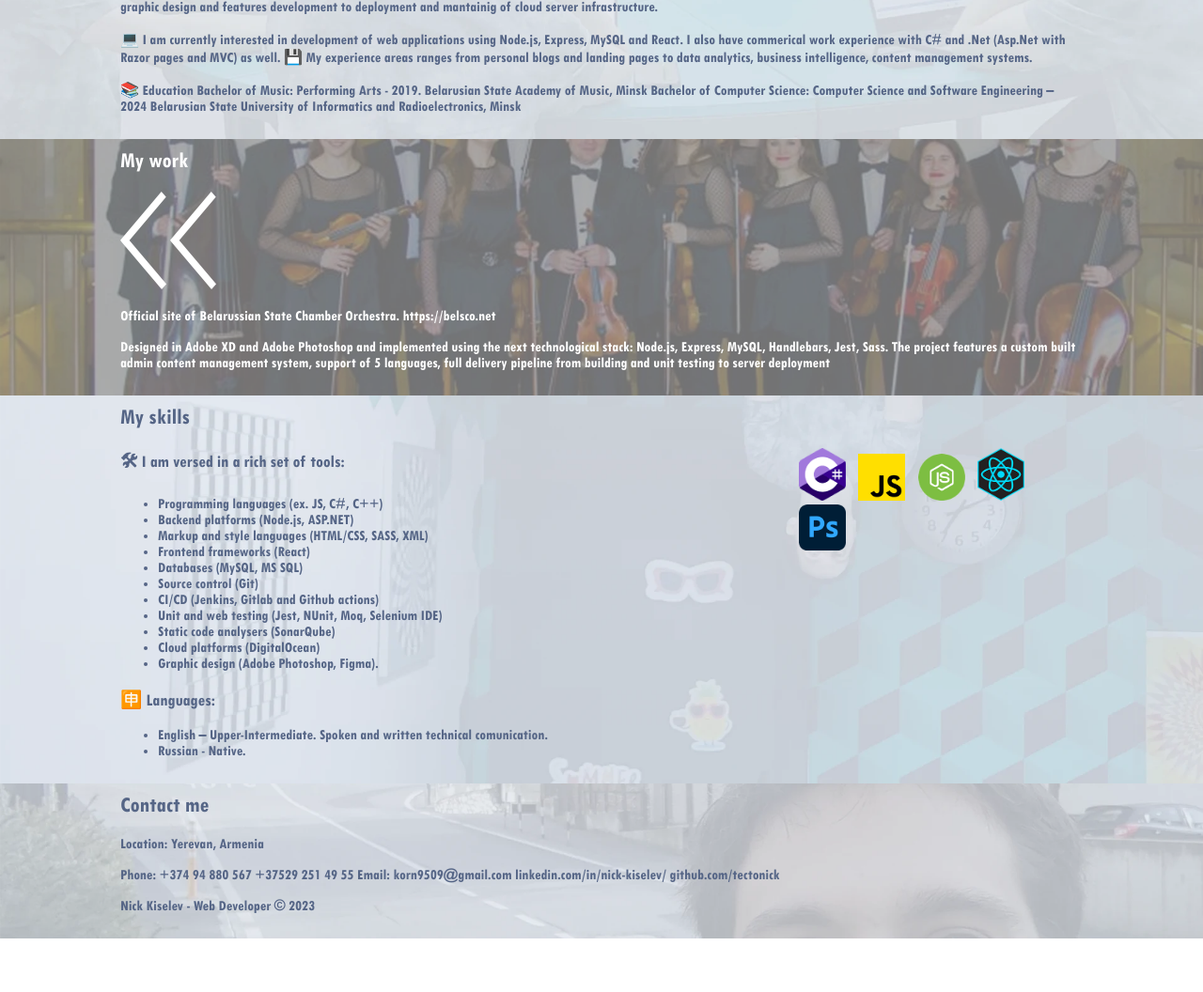
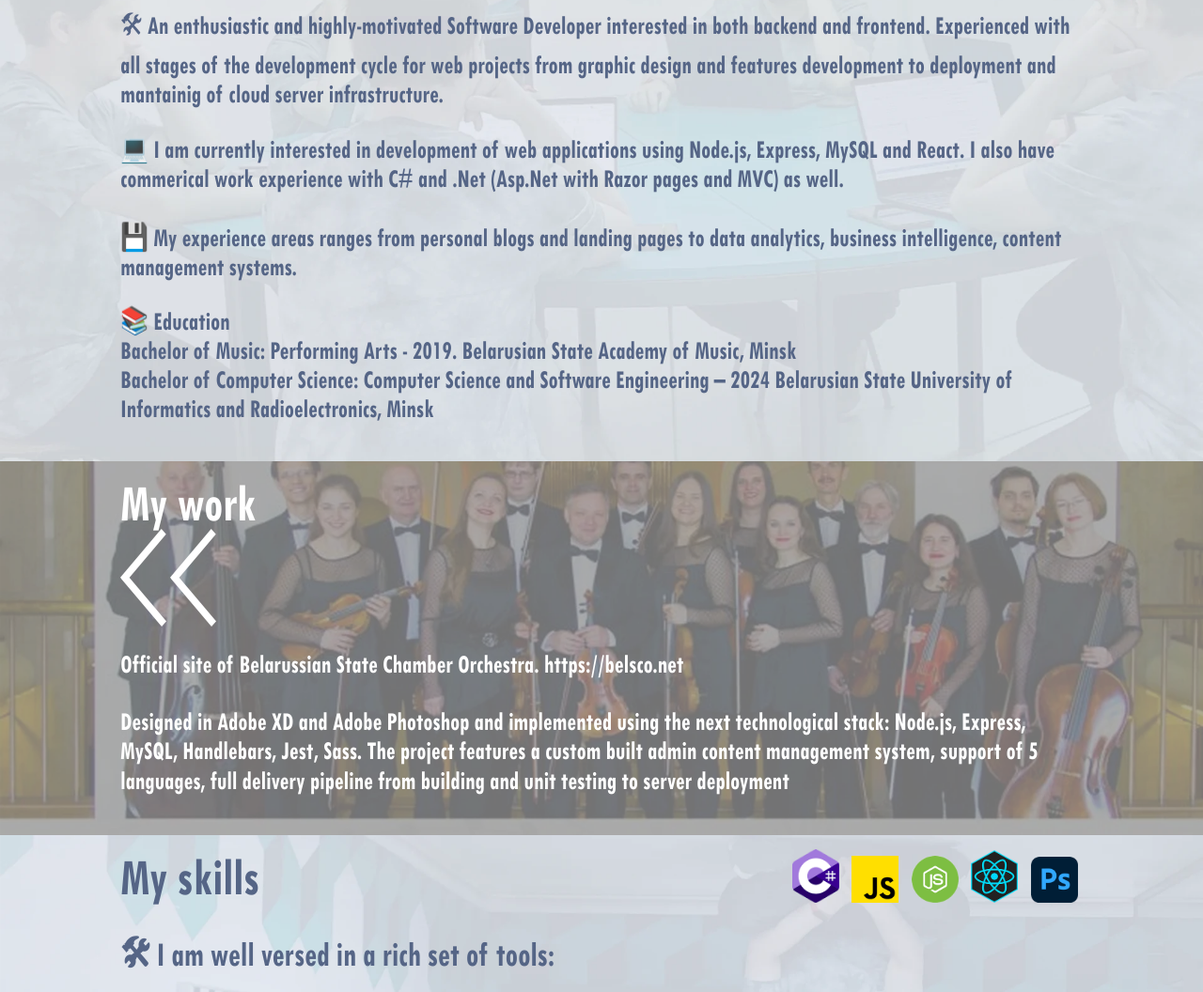
Before and after one commit to tectonick/portfolio, a website: page public/index.html in a window 1280 px wide. Shown: the part 784-1840 px from the top of the page at 94% size. Before the commit the page ends 1783 px from the top, so only its background shows below. Drawn offline with Linux system fonts and the light colour scheme.

Commit message:
text blocks

```diff
--- a/public/index.html
+++ b/public/index.html
@@ -59,13 +59,15 @@
             💻 I am currently interested in development of web applications using
             Node.js, Express, MySQL and React. I also have commerical work
             experience with C# and .Net (Asp.Net with Razor pages and MVC) as well.
+        </p>
+        <p>
             💾 My experience areas ranges from personal blogs and landing pages to
             data analytics, business intelligence, content management systems.
         </p>
         <p>
-            📚 Education Bachelor of Music: Performing Arts - 2019. Belarusian State
-            Academy of Music, Minsk Bachelor of Computer Science: Computer Science
-            and Software Engineering – 2024 Belarusian State University of
+            📚 Education <br>
+            Bachelor of Music: Performing Arts - 2019. Belarusian State Academy of Music, Minsk <br>
+            Bachelor of Computer Science: Computer Science and Software Engineering – 2024 Belarusian State University of
             Informatics and Radioelectronics, Minsk
         </p>
     </section>
@@ -101,7 +103,7 @@
         </div>
 
         <h3>
-            🛠 I am versed in a rich set of tools:</h3>
+            🛠 I am well versed in a rich set of tools:</h3>
         <ul>
             <li>
                 Programming languages (ex. JS, C#, C++)
@@ -151,25 +153,30 @@
 
     <section id="contacts">
         <h2>Contact me</h2>
+        <div id="contacts-links">
             <p>
                 Location: Yerevan, Armenia
             </p>
             <a href="tel:+37494880567">
-            Phone: +374 94 880 567
+                Phone: +374 94 88 05 67
             </a>
-        <a href="tel:+375292514955">
-            +37529 251 49 55
+            <a class="shift-right" href="tel:+375292514955">
+                +375 29 251 49 55
             </a>
             <a href="mailto:korn9509@gmail.com">
                 Email: korn9509@gmail.com
             </a>
+            <div class="right-block">
                 <a href="https://linkedin.com/in/nick-kiselev/" target="_blank">
                     linkedin.com/in/nick-kiselev/
                 </a>
                 <a href="https://github.com/tectonick/" target="_blank">
                     github.com/tectonick
                 </a>
-        <p>Nick Kiselev - Web Developer © 2023</p>
+            </div>
+        </div>
+
+        <p id="footer-text">Nick Kiselev - Web Developer © 2023</p>
     </section>
 </body>
 
--- a/public/style.css
+++ b/public/style.css
@@ -55,10 +55,14 @@ nav ul li {
     color: var(--secondary-color);
 }
 
+
+h1, h2, h3, p, li, a {
+    transform: scale(1, 1.2);
+}
+
 h1 {
     font-size: 2.8rem;
     margin: 30px 0;
-    transform: scale(1, 1.2);
 }
 
 #promo {
@@ -193,6 +197,7 @@ header {
 
 #skills {
     background: url("img/backgrounds/skills-back.webp");
+    position: relative;
 }
 
 #skill-logos img {
@@ -201,8 +206,48 @@ header {
 }
 
 #skill-logos {
-    max-width: 30%;
-    float: right;
+    display: none;
+    position: absolute;
+    top: 15px;
+    right: 10%;
+}
+
+#contacts a, #contacts p {
+    display: block;
+    margin-bottom: 30px;
+    font-size: 2rem;
+}
+
+#contacts a.shift-right{
+    padding-left: 83px;
+}
+
+#footer-text {
+    padding: 30% 0 2% 0;
+}
+
+#contacts-links .right-block {
+    position: relative;
+    top: 0;
+    right: 0;
+}
+
+@media (min-width:900px) {
+    #contacts-links .right-block {
+        position: absolute;
+        top: 0;
+        right: 30%;
+    }
+}
+
+#contacts-links {
+    position: relative;
+}
+
+@media (min-width:600px) {
+    #skill-logos {
+        display: block;
+    }
 }
 
 #contacts {
@@ -210,8 +255,30 @@ header {
 }
 
 section h2 {
-    margin-top: 0;
+    font-size: 3rem;
+    margin: 10px 0 0 0;
 }
+
+p {
+    font-size: 1.5rem;
+    margin-bottom: 40px;
+}
+
+h3 {
+    font-size: 2rem;
+    margin-bottom: 0;
+}
+
+a {
+    font-size: 1.5rem;
+    transform: scale(1, 1.2);
+}
+
+section li {
+    font-size: 1.5rem;
+    margin-bottom: 8px;
+}
+
 
 #menu.is-hidden {
     right: -100%;
```
Lines whose indentation alone changed are shown as unchanged.
